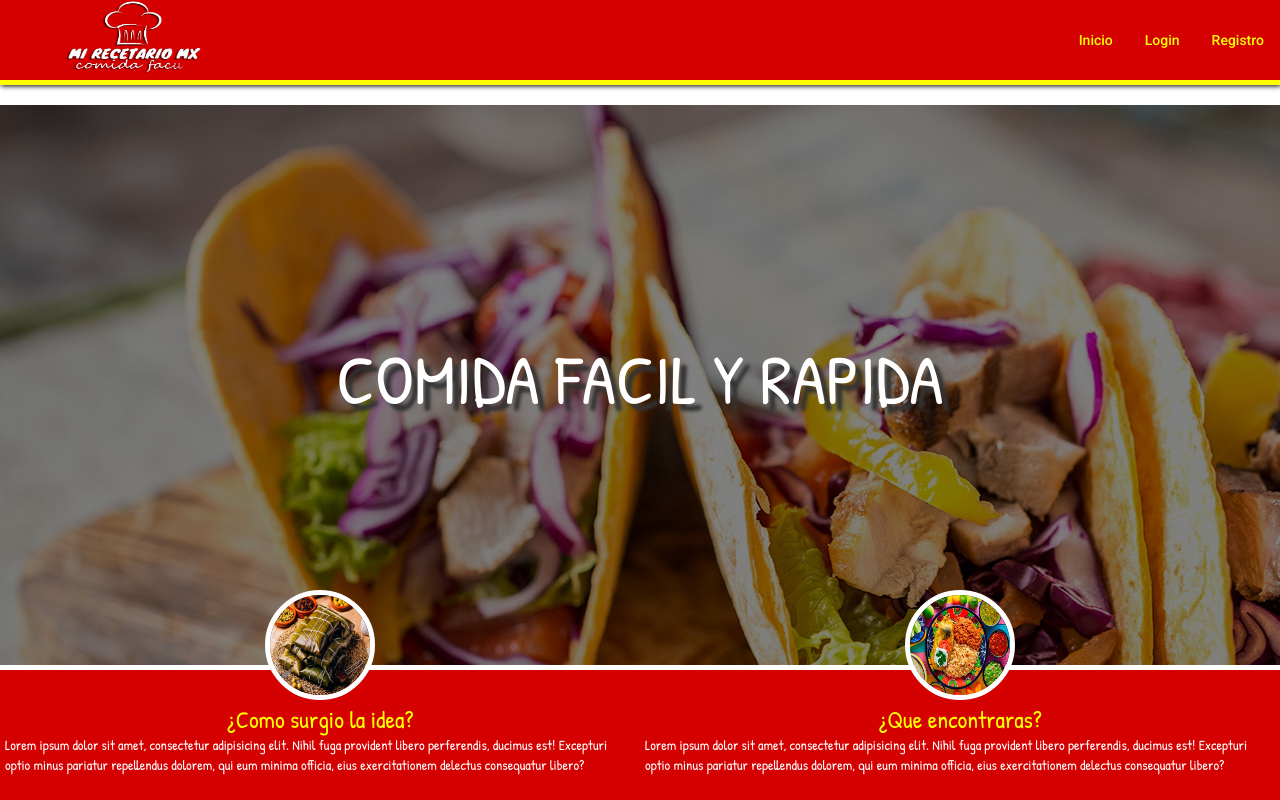
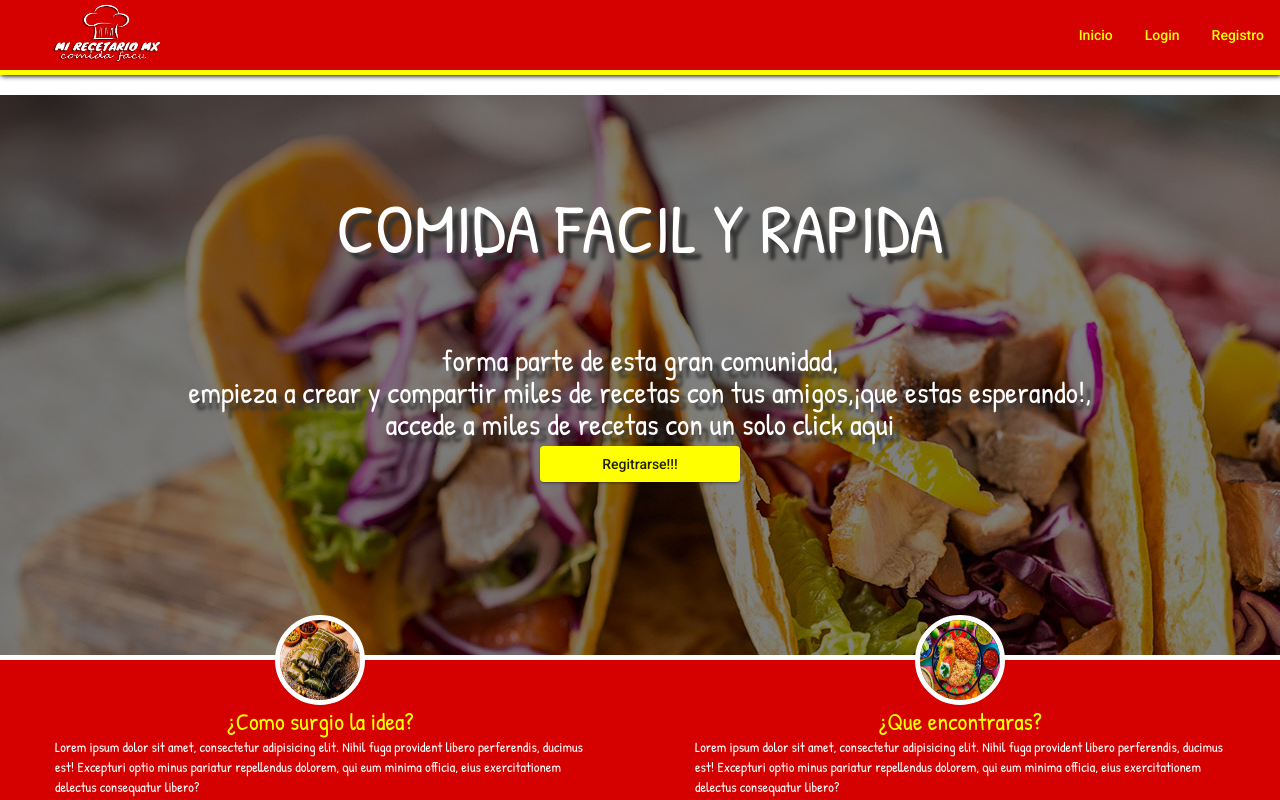
Before and after one commit to josue1919/angular-designicode, an Angular app: page /#/ in a window 1280 px wide. Shown: the top 800 px of the page. Built offline with nearby package versions, Linux system fonts and the light colour scheme.

Commit message:
diseño
arreglando imagenesy diseño del landing

```diff
--- a/src/app/layout/navigation/navigation.component.scss
+++ b/src/app/layout/navigation/navigation.component.scss
@@ -2,7 +2,7 @@ $Pcolor:#f44336;
 .navigation-home{
 
     width: 100%;
-    height: 80px;
+    height: 70px;
     // background-color:$Pcolor;
     background-color:#D50000;
 
@@ -17,7 +17,7 @@ $Pcolor:#f44336;
 }
 
 .navigation-home img{
-    width: 250px;
-    height: 100px;
+    width: 200px;
+    height: 80px;
     margin-top: 5px;
 }
--- a/src/app/modules/home/landing-page/landing-page.component.html
+++ b/src/app/modules/home/landing-page/landing-page.component.html
@@ -3,6 +3,18 @@
     <section class="skeletonimage">
      <p>COMIDA FACIL Y RAPIDA</p>
 
+     <div class="skeletonimage_description">
+         <p> forma parte de esta gran comunidad,</p>
+         <p> empieza a crear y compartir miles de recetas con tus amigos,¡que estas esperando!,</p>
+
+            <p>
+                accede a miles de recetas
+                con un solo click aqui
+            </p>
+
+        <button mat-raised-button  style="width: 200px; background-color: yellow;" routerLink="/registro" >Regitrarse!!!</button>
+
+     </div>
 
     </section>
     <section class="skeletoninfo">
--- a/src/app/modules/home/landing-page/landing-page.component.scss
+++ b/src/app/modules/home/landing-page/landing-page.component.scss
@@ -27,7 +27,15 @@ $Pcolor:#f44336;
     font-family: 'Patrick Hand', cursive;
 
 }
-
+.skeletonimage_description{
+    margin-top: 50px;
+    font-size: 30px;
+    width: 100%x;
+    display: flex;
+    flex-direction: column;
+    align-items: center;
+    padding:50px;
+}
 // .skeletonimage div{
 
 //     display: grid;
@@ -48,7 +56,7 @@ $Pcolor:#f44336;
     background-color:#D50000;
     // background-color: $Pcolor;
     width: 100%;
-    height: 150px;
+    height: 170px;
     border-bottom: 5px solid yellow;
     display: grid;
     grid-template-columns:repeat(2,1fr);
@@ -59,19 +67,21 @@ $Pcolor:#f44336;
 .skeletoninfo div{
     display: flex;
     flex-direction: column;
-    justify-content: center;
+    justify-content: start;
     align-items: center;
     color: #fff;
     margin: 5px;
     font-family: 'Patrick Hand', cursive;
+    padding-left: 50px;
+    padding-right: 50px;
 
 }
 
 .skeletoninfo div img{
-    width: 100px;
-    height: 100px;
+    width: 80px;
+    height: 80px;
     border-radius: 100px;
     border:5px solid #fff;
-    margin-top: -200px;
-    position: absolute;
+     margin-top: -50px;
+    // position: absolute;
 }
```
